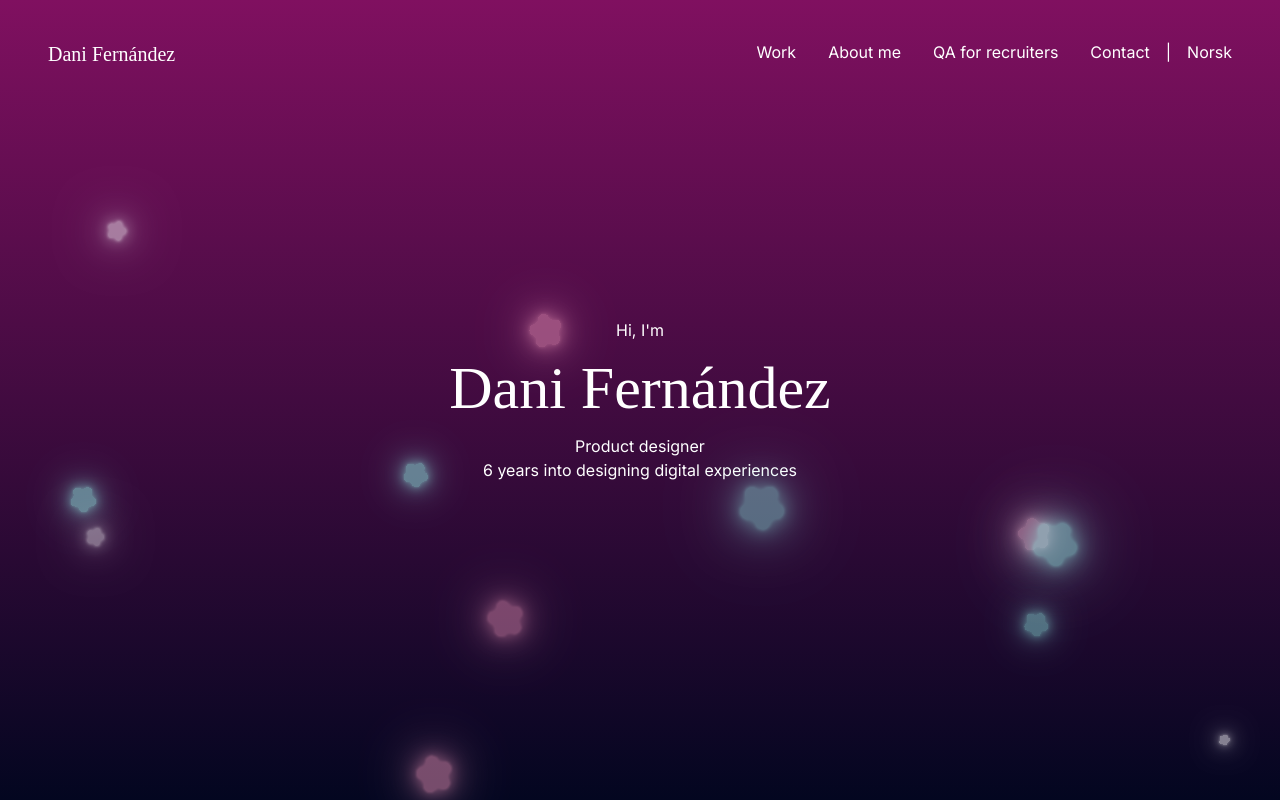
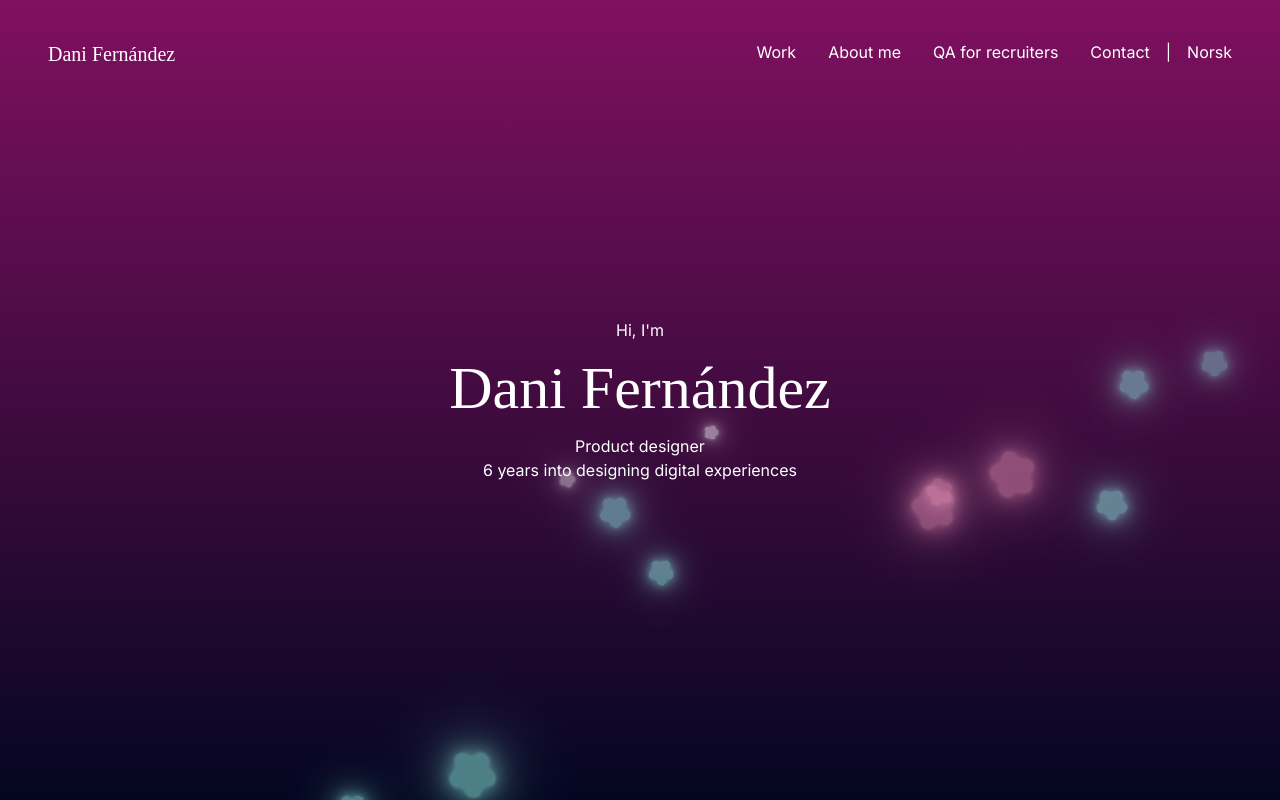
Before and after one commit to Rotshrek/dani-portfolio, a Next.js app in the folder dani-portfolio/: page / in a window 1280 px wide. Built offline with nearby package versions, Linux system fonts and the light colour scheme.

Commit message:
update: randomizing stars

```diff
--- a/dani-portfolio/src/app/page.tsx
+++ b/dani-portfolio/src/app/page.tsx
@@ -1,19 +1,22 @@
 "use client"
 
 import Image from "next/image"
-import { useEffect } from "react"
+import { useCallback, useEffect, useState } from "react"
 
 const baseSize = 120,
+    starsAmount = 12,
     colors = ["white", "pink", "cyan"]
 
-const generateStars = (starsAmount: number) => {
-    const stars = []
+export default function Home() {
+    const [stars, setStars] = useState([])
 
+    const generateStars = useCallback((starsAmount: number) => {
+        const newStars = []
         for (let i = 0; i < starsAmount; i++) {
             const starSize = baseSize + Math.random() * baseSize,
                 starColor = colors[Math.floor(Math.random() * colors.length)]
 
-        stars.push(
+            newStars.push(
                 <div
                     key={i}
                     className="absolute opacity-40 animate-pulse"
@@ -27,12 +30,13 @@ const generateStars = (starsAmount: number) => {
                 </div>
             )
         }
+        return newStars
+    }, [])
 
-    return stars
-}
-
-export default function Home() {
-    const starsAmount = 12
+    useEffect(() => {
+        const newStars = generateStars(starsAmount)
+        setStars(newStars)
+    }, [generateStars])
 
     return (
         <main className="bg-gradient-to-b from-pink to-purple flex h-screen">
@@ -42,9 +46,9 @@ export default function Home() {
                 <p>Product designer</p>
                 <p>6 years into designing digital experiences</p>
             </div>
-            <div className="absolute h-screen w-screen overflow-hidden">{
-                generateStars(starsAmount)
-            }</div>
+            <div className="absolute h-screen w-screen overflow-hidden">
+                {stars}
+            </div>
         </main>
     )
 }
```
Lines whose indentation alone changed are shown as unchanged.
